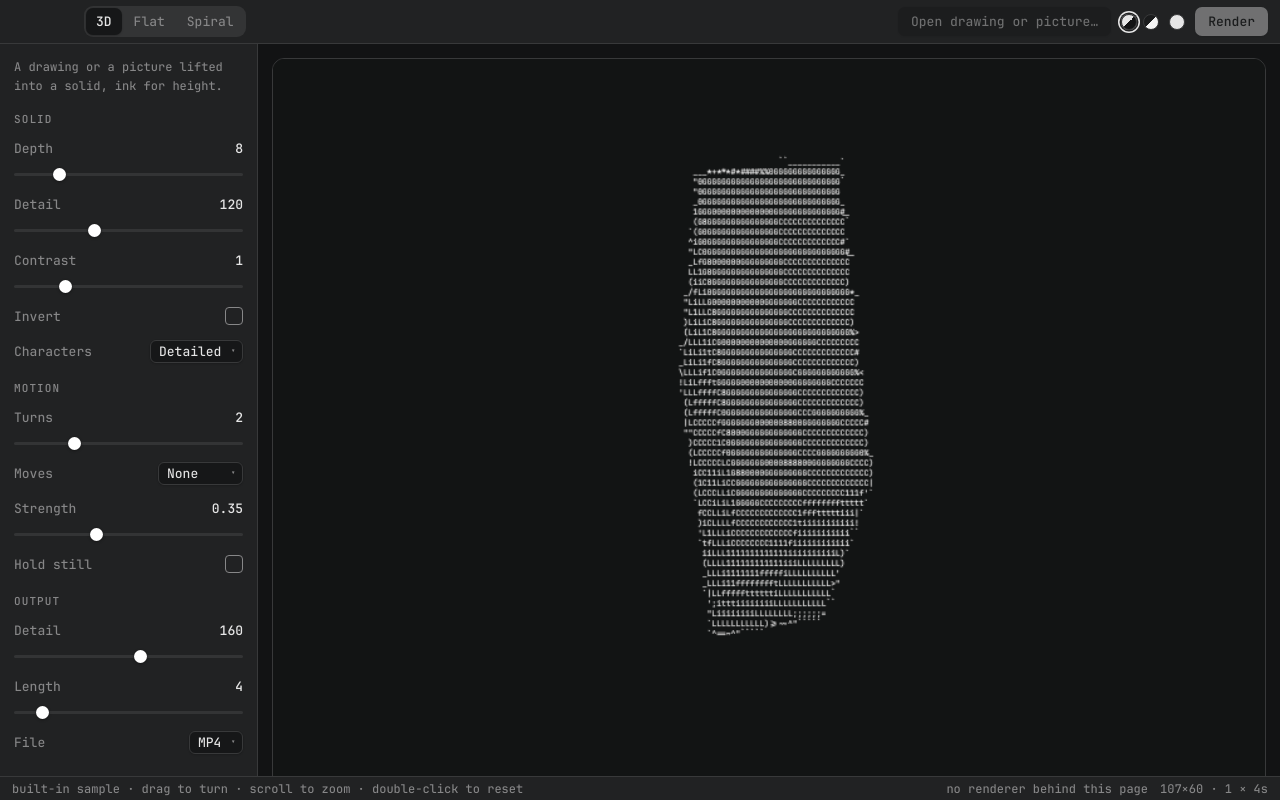
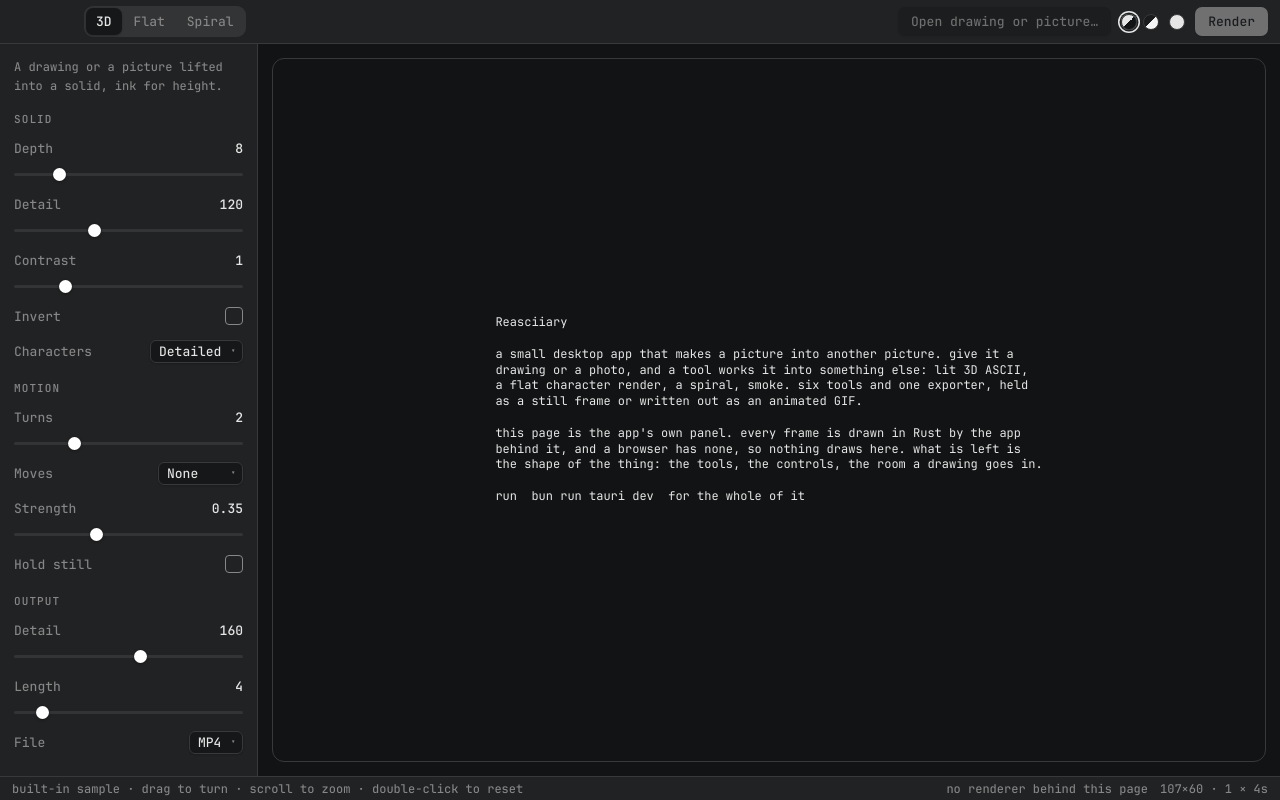
Before and after one commit to latent-9/reasciiary-ascii-art-generator, a website built with Vite: page index.html in a window 1280 px wide. Built offline with nearby package versions, Linux system fonts and the light colour scheme.

Commit message:
Explain the tool in the empty stage, not a still
The still of a real render read as a stray drawing, with no way to tell it
was a picture of the app rather than the app at work. Drop it and its
plumbing, and let the stage carry a plain block of text instead: what
Reasciiary is, what its tools do, and why a browser draws nothing here.

```diff
--- a/index.html
+++ b/index.html
@@ -65,10 +65,6 @@
         <div class="screen">
           <pre id="preview"></pre>
           <canvas id="picture" hidden></canvas>
-          <!-- Shown only in a plain browser (see `body.web` in the script): a
-               still of a real render, so the stage looks like the app instead
-               of the "nothing is drawing this" note. -->
-          <img class="poster" id="poster" alt="Reasciiary lifting its built-in sample into lit 3D ASCII" />
         </div>
       </main>
     </div>
--- a/src/main.ts
+++ b/src/main.ts
@@ -46,7 +46,6 @@ const element = <T extends HTMLElement>(id: string) =>
 
 const preview = element<HTMLPreElement>("preview");
 const picture = element<HTMLCanvasElement>("picture");
-const poster = element<HTMLImageElement>("poster");
 const brush = picture.getContext("2d")!;
 const screen = document.querySelector<HTMLDivElement>(".screen")!;
 const status = element("status");
@@ -394,11 +393,16 @@ async function pickTool(tool: Tool) {
 const RENDERER = "__TAURI_INTERNALS__" in window;
 
 /// What a browser is told instead of a frame.
-const NOTHING_BEHIND = `nothing here is drawing this
+const NOTHING_BEHIND = `Reasciiary
 
-every frame on this panel is made in Rust, by the app the panel belongs to,
-and a browser has no app behind it — what is here is the shape of the thing:
-the tools, the controls, the room a drawing goes in
+a small desktop app that makes a picture into another picture. give it a
+drawing or a photo, and a tool works it into something else: lit 3D ASCII,
+a flat character render, a spiral, smoke. six tools and one exporter, held
+as a still frame or written out as an animated GIF.
+
+this page is the app's own panel. every frame is drawn in Rust by the app
+behind it, and a browser has none, so nothing draws here. what is left is
+the shape of the thing: the tools, the controls, the room a drawing goes in.
 
 run  bun run tauri dev  for the whole of it`;
 
@@ -925,12 +929,6 @@ window.addEventListener("keydown", (event) => {
 // rather than wrapped: there is no answer to give, so the honest thing is not
 // to take the click. The shortcut reads the same flag the Render button carries.
 if (!RENDERER) {
-  // No app behind the page, so nothing can draw a live frame. Rather than leave
-  // the stage on its "nothing is drawing this" note, dress the page as the app
-  // it stands in for: a still of a real render fills the stage, and the status
-  // still says plainly that nothing is drawing it.
-  document.body.classList.add("web");
-  poster.src = "/preview.png";
   openButton.disabled = true;
   renderButton.disabled = true;
   status.textContent = "no renderer behind this page";
--- a/src/styles.css
+++ b/src/styles.css
@@ -321,32 +321,6 @@ button[hidden] {
   height: 100%;
 }
 
-/* With no renderer behind the page — a plain browser rather than the app — the
-   stage cannot draw a live frame. The script sets `.web` on <body> only in that
-   case, which swaps the two live panes for a still of a real render. The pane's
-   own background is the still's background too, so `contain` letterboxes into
-   the same colour and the seam does not show. */
-.poster {
-  display: none;
-  width: 100%;
-  height: 100%;
-  object-fit: contain;
-}
-
-body.web #preview,
-body.web #picture {
-  display: none;
-}
-
-body.web .poster {
-  display: block;
-}
-
-/* Nothing behind the page can be turned, so the stage does not offer to. */
-body.web .screen {
-  cursor: default;
-}
-
 /* The options belong to whichever tool is chosen, and they sit on the leading
    edge as a sidebar the way the editor this lives beside keeps its own — a
    hairline off the stage rather than a rule across the window from it. */
```
Also changed, not shown: public/preview.png (deleted).
